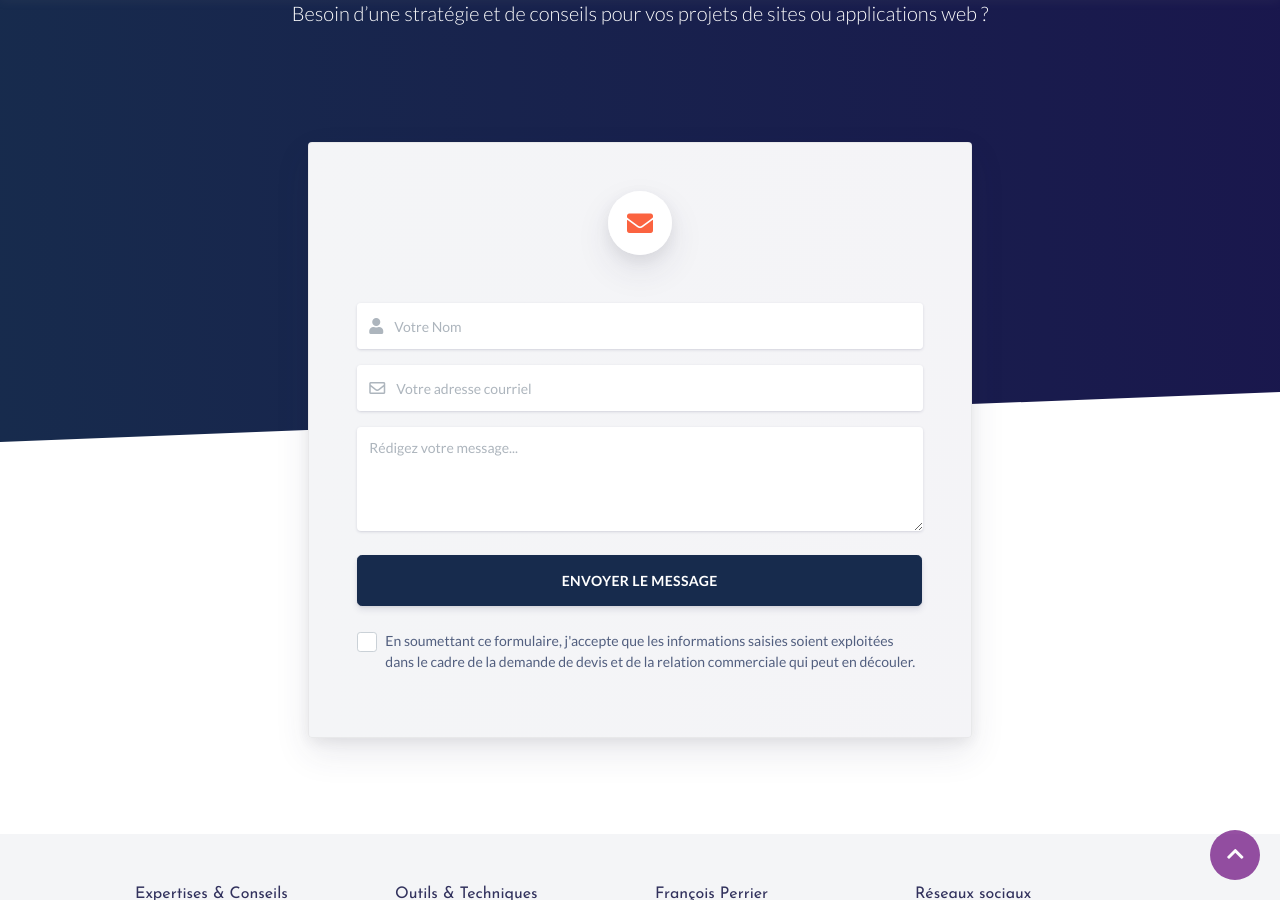
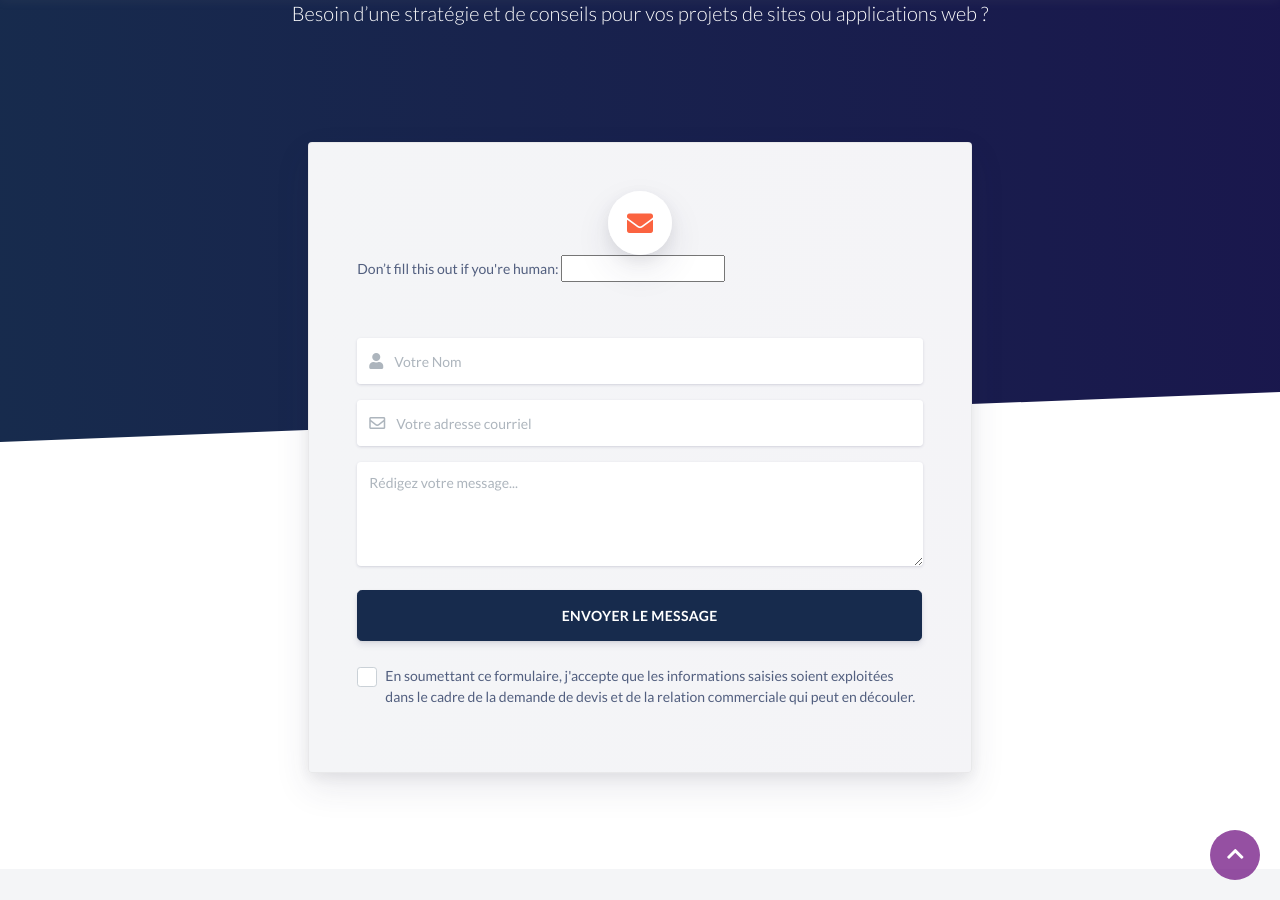
Before and after one commit to Xadezign/xadezign_jekyll, a Jekyll site: the page built from index.md, in a window 1280 px wide and 900 px high, scrolled down 3582 px. Built offline with Jekyll 4.4.1, drawn with Linux system fonts in a browser that asks for light colours; nearby versions of some CDN libraries.

Commit message:
Update form-contact.html

```diff
--- a/_includes/form-contact.html
+++ b/_includes/form-contact.html
@@ -14,7 +14,7 @@
             </svg>
         </div>
     </section>
-    <form accept-charset="UTF-8" method="POST">
+    <form accept-charset="UTF-8" data-netlify="true" netlify-honeypot="bot-field" method="POST">
         <section class="section section-lg pt-lg-0 section-contact-us">
             <div class="container">
                 <div class="row justify-content-center mt--300">
@@ -25,6 +25,9 @@
                                     <div class="icon icon-lg icon-shape bg-gradient-white shadow rounded-circle text-warning ">
                                         <i class="fas fa-envelope"></i>
                                     </div>
+                                </div>
+                                <div class="hidden">
+                                    <label>Don’t fill this out if you're human: <input name="bot-field" /></label>
                                 </div>
                                 <div class="form-group mt-5">
                                     <div class="input-group input-group-alternative">
@@ -39,7 +42,7 @@
                                         <div class="input-group-prepend">
                                         <span class="input-group-text"><i class="far fa-envelope"></i></span>
                                         </div>
-                                        <input class="form-control" placeholder="Votre adresse courriel" name="_replyto" type="email">
+                                        <input class="form-control" placeholder="Votre adresse courriel" name="email" type="email">
                                     </div>
                                 </div>
                                 <div class="form-group mb-4">
```
Also changed, not shown: other parts of _includes/form-contact.html (+0 -4 lines).
